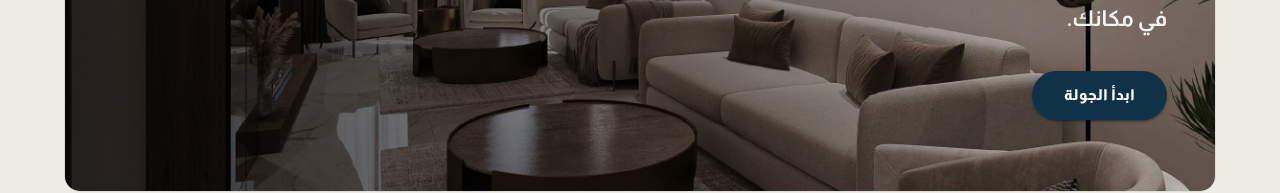
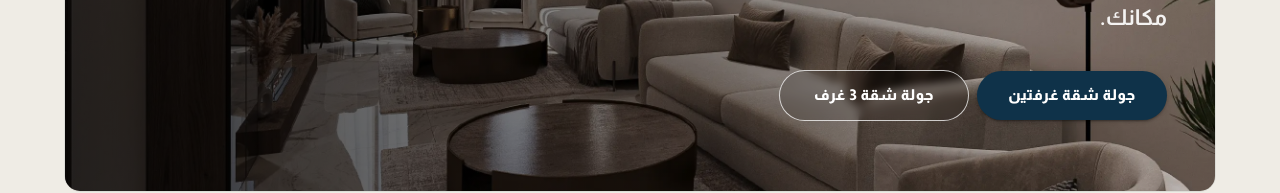
Before and after one commit to HIR666/sky-baghdad-landing-react, a React (Vite) app: page / in a window 1280 px wide. Shown: the part 1060-1253 px from the top of the page. Built offline with nearby package versions, Linux system fonts and the light colour scheme.

Commit message:
commit before completely changing virtual tour section

```diff
--- a/src/App.jsx
+++ b/src/App.jsx
@@ -1,4 +1,4 @@
-import React, { useMemo, useState } from "react";
+import React, { useEffect, useMemo, useState } from "react";
 import { BrowserRouter, Routes, Route } from "react-router-dom";
 import { ThemeProvider, CssBaseline } from "@mui/material";
 
@@ -14,8 +14,46 @@ import { SpacesPage } from "./pages/SpacesPage";
 import { ContactPage } from "./pages/ContactPage";
 import Header from "./components/Header";
 
+const getInitialMode = () => {
+  const savedMode = localStorage.getItem("themeMode");
+
+  if (savedMode === "light" || savedMode === "dark") {
+    return savedMode;
+  }
+
+  if (window.matchMedia?.("(prefers-color-scheme: dark)").matches) {
+    return "dark";
+  }
+
+  return "light";
+};
+
 export default function App() {
-  const [mode, setMode] = useState("light");
+  const [mode, setMode] = useState(getInitialMode);
+
+  useEffect(() => {
+    localStorage.setItem("themeMode", mode);
+  }, [mode]);
+
+  useEffect(() => {
+    const mediaQuery = window.matchMedia?.("(prefers-color-scheme: dark)");
+
+    if (!mediaQuery) return;
+
+    const handleSystemThemeChange = (event) => {
+      const savedMode = localStorage.getItem("themeMode");
+
+      if (savedMode !== "light" && savedMode !== "dark") {
+        setMode(event.matches ? "dark" : "light");
+      }
+    };
+
+    mediaQuery.addEventListener("change", handleSystemThemeChange);
+
+    return () => {
+      mediaQuery.removeEventListener("change", handleSystemThemeChange);
+    };
+  }, []);
 
   const theme = useMemo(
     () => (mode === "light" ? lightTheme : darkTheme),
@@ -26,7 +64,6 @@ export default function App() {
     <ThemeProvider theme={theme}>
       <CssBaseline />
       <BrowserRouter>
-        {/* Header with theme toggle */}
         <Header mode={mode} setMode={setMode} />
 
         <AppLayout content={skyBaghdadContent} mode={mode}>
--- a/src/components/HeroCarousel.jsx
+++ b/src/components/HeroCarousel.jsx
@@ -81,6 +81,7 @@ const HeroCarousel = () => {
               component={RouterLink}
               to="/contact"
               sx={{ fontWeight: 800 }}
+              style={{ marginLeft: 10 }}
             >
               قم بالتواصل
             </Button>
--- a/src/components/VirtualTourSection.jsx
+++ b/src/components/VirtualTourSection.jsx
@@ -6,16 +6,55 @@ import {
   CardContent,
   CardMedia,
   Container,
+  Dialog,
+  IconButton,
+  Stack,
   Typography,
-  IconButton,
 } from "@mui/material";
 import CloseRoundedIcon from "@mui/icons-material/CloseRounded";
 
+const TOUR_OPTIONS = [
+  {
+    label: "جولة شقة غرفتين",
+    url: "https://Advantage.vr-360-tour.com/e/4ZMBnxTnQtI/e?accessibility=false&dimensions=false&hide_logo=true&hide_nadir=true&hidelive=true&intro_mouse_icon=false&t_3d_model_dimensions=false",
+  },
+  {
+    label: "جولة شقة 3 غرف",
+    url: "https://Advantage.vr-360-tour.com/e/4ZMBn1_zomo/e?fadetransition=false&hide_logo=true&hide_nadir=true",
+  },
+];
+
 export default function VirtualTourSection({ home }) {
   const [started, setStarted] = useState(false);
+  const [tourUrl, setTourUrl] = useState("");
 
-  const tourUrl =
-    "https://Advantage.vr-360-tour.com/e/4ZMBnxTnQtI/e?accessibility=false&dimensions=false&hide_logo=true&hide_nadir=true&hidelive=true&intro_mouse_icon=false&t_3d_model_dimensions=false";
+  const openTour = async (url) => {
+    setTourUrl(url);
+    setStarted(true);
+
+    try {
+      const fullscreenTarget = document.documentElement;
+
+      if (!document.fullscreenElement && fullscreenTarget.requestFullscreen) {
+        await fullscreenTarget.requestFullscreen();
+      }
+    } catch {
+      // iOS Safari and Chrome fall back to the full-screen MUI Dialog.
+    }
+  };
+
+  const closeTour = async () => {
+    setStarted(false);
+    setTourUrl("");
+
+    try {
+      if (document.fullscreenElement && document.exitFullscreen) {
+        await document.exitFullscreen();
+      }
+    } catch {
+      // Ignore browser-specific fullscreen exit errors.
+    }
+  };
 
   return (
     <Box sx={{ py: { xs: 5, md: 8 } }}>
@@ -26,11 +65,9 @@ export default function VirtualTourSection({ home }) {
             position: "relative",
             overflow: "hidden",
             borderRadius: 1,
-            minHeight: { xs: 420, md: 520 },
+            minHeight: { xs: 460, md: 520 },
           }}
         >
-          {!started ? (
-            <>
           <CardMedia
             src={home.intro.image}
             component="img"
@@ -57,12 +94,12 @@ export default function VirtualTourSection({ home }) {
             sx={{
               position: "relative",
               zIndex: 1,
-                  minHeight: { xs: 420, md: 520 },
+              minHeight: { xs: 460, md: 520 },
               p: { xs: 3, md: 6 },
               display: "flex",
               flexDirection: "column",
               justifyContent: "center",
-                  maxWidth: 620,
+              maxWidth: 680,
             }}
           >
             <Typography
@@ -100,55 +137,87 @@ export default function VirtualTourSection({ home }) {
               تجوّل داخل الشقة افتراضياً، واستكشف كل زاوية وأنت في مكانك.
             </Typography>
 
+            <Box
+              sx={{
+                display: "flex",
+                flexDirection: { xs: "column", sm: "row" },
+                alignItems: { xs: "stretch", sm: "center" },
+                gap: 1,
+                width: { xs: "100%", sm: "fit-content" },
+              }}
+            >
+              {TOUR_OPTIONS.map((tour, index) => (
                 <Button
-                  variant="contained"
+                  key={tour.label}
+                  variant={index === 0 ? "contained" : "outlined"}
                   size="large"
-                  onClick={() => setStarted(true)}
+                  onClick={() => openTour(tour.url)}
                   sx={{
-                    width: "fit-content",
-                    px: 4,
+                    minWidth: { xs: "100%", sm: 190 },
+                    px: 3,
                     py: 1.4,
                     borderRadius: 999,
                     fontWeight: 800,
+                    whiteSpace: "nowrap",
+                    flexShrink: 0,
+
+                    ...(index === 1 && {
+                      color: "white",
+                      borderColor: "rgba(255,255,255,0.75)",
+                      bgcolor: "rgba(0,0,0,0.12)",
+                      backdropFilter: "blur(4px)",
+                      WebkitBackdropFilter: "blur(4px)",
+
+                      "&:hover": {
+                        color: "white",
+                        borderColor: "white",
+                        bgcolor: "rgba(255,255,255,0.12)",
+                      },
+                    }),
                   }}
                 >
-                  ابدأ الجولة
+                  {tour.label}
                 </Button>
+              ))}
+            </Box>
           </CardContent>
-            </>
-          ) : (
-            <Box
-              sx={{
-                position: "relative",
+        </Card>
+      </Container>
+
+      <Dialog
+        fullScreen
+        open={started}
+        onClose={closeTour}
+        disableEscapeKeyDown={false}
+        PaperProps={{
+          sx: {
+            bgcolor: "black",
+            overflow: "hidden",
+            m: 0,
             width: "100%",
-                aspectRatio: "16 / 9",
-                minHeight: { xs: 360, md: 520 },
-              }}
-            >
-              <IconButton
-                onClick={() => setStarted(false)}
-                sx={{
-                  position: "absolute",
-                  top: 16,
-                  right: 16,
-                  zIndex: 10,
-                  bgcolor: "rgba(0,0,0,0.65)",
-                  color: "white",
-                  backdropFilter: "blur(8px)",
-                  "&:hover": {
-                    bgcolor: "rgba(0,0,0,0.85)",
+            height: "100%",
+            maxWidth: "none",
+            maxHeight: "none",
           },
         }}
       >
-                <CloseRoundedIcon />
-              </IconButton>
-
+        <Box
+          sx={{
+            position: "fixed",
+            inset: 0,
+            width: "100%",
+            height: "100%",
+            minHeight: "100dvh",
+            bgcolor: "black",
+            overflow: "hidden",
+          }}
+        >
+          {tourUrl && (
             <iframe
               title="Virtual Apartment Tour"
               src={tourUrl}
               allowFullScreen
-                loading="lazy"
-                allow="clipboard-write; microphone; camera; gyroscope; accelerometer; vr; xr; magnetometer; web-share; webvr; webxr"
+              allow="fullscreen; clipboard-write; microphone; camera; gyroscope; accelerometer; vr; xr; magnetometer; web-share; webvr; webxr"
               style={{
                 position: "absolute",
                 inset: 0,
@@ -157,10 +226,39 @@ export default function VirtualTourSection({ home }) {
                 border: 0,
               }}
             />
+          )}
+
+          <IconButton
+            aria-label="إغلاق الجولة"
+            onClick={closeTour}
+            sx={{
+              position: "fixed",
+              top: {
+                xs: "max(12px, env(safe-area-inset-top))",
+                sm: 16,
+              },
+              right: {
+                xs: "max(12px, env(safe-area-inset-right))",
+                sm: 16,
+              },
+              zIndex: 9999,
+              width: 44,
+              height: 44,
+              bgcolor: "rgba(0,0,0,0.68)",
+              color: "white",
+              border: "1px solid rgba(255,255,255,0.22)",
+              backdropFilter: "blur(8px)",
+              WebkitBackdropFilter: "blur(8px)",
+
+              "&:hover": {
+                bgcolor: "rgba(0,0,0,0.88)",
+              },
+            }}
+          >
+            <CloseRoundedIcon />
+          </IconButton>
         </Box>
-          )}
-        </Card>
-      </Container>
+      </Dialog>
     </Box>
   );
 }
```
Also changed, not shown: src/assets/2-room.jpeg (added), src/assets/3-room.jpeg (added). Lines whose indentation alone changed are shown as unchanged.
